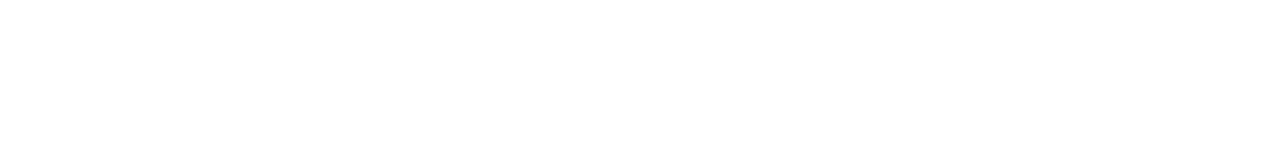
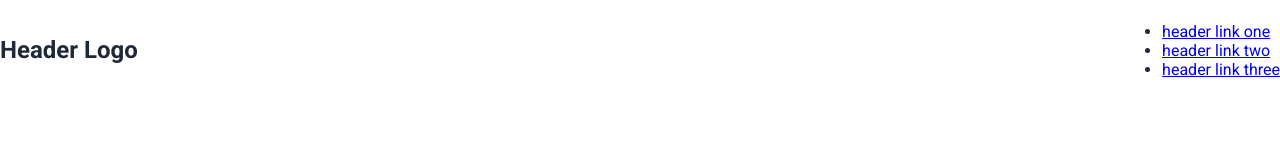
Before and after one commit to CScott96/odin-intro-portfolio, a plain HTML site: page index.html in a window 1280 px wide. Drawn offline with Linux system fonts and the light colour scheme.

Commit message:
Add navbar to page
Added the navbar structure and initial styling

```diff
--- a/assets/css/style.css
+++ b/assets/css/style.css
@@ -1,7 +1,22 @@
 :root {
     --font-family: "Roboto", sans-serif;
+    --drk-color: #1F2937;
+    --hero-font-color: #F9FAF8;
+    --hero-secondary-color: #E5E7EB;
+    --btn-color: #3882F6;
 }
 
 body {
     font-family: var(--font-family);
+    color: var(--drk-color);
+    .navbar {
+        width: 100%;
+        display: flex;
+        justify-content: space-between;
+        align-items: center;
+        height: 100px;
+        position: fixed;
+        top: 0;
+        left: 0;
+    }
 }
--- a/index.html
+++ b/index.html
@@ -13,8 +13,19 @@
             href="https://fonts.googleapis.com/css2?family=Roboto:ital,wght@0,100;0,300;0,400;0,500;0,700;0,900;1,100;1,300;1,400;1,500;1,700;1,900&display=swap"
             rel="stylesheet"
         />
+        <link rel="stylesheet" href="./assets/css/style.css">
     </head>
     <body>
-
+        <div class="navbar">
+            <h2>Header Logo</h2>
+            <nav>
+                <ul>
+                    <li><a href="/">header link one</a></li>
+                    <li><a href="/">header link two</a></li>
+                    <li><a href="/">header link three</a></li>
+                </ul>
+            </nav>
+        </div>
+        <section class="above-fold"></section>
     </body>
 </html>
```
